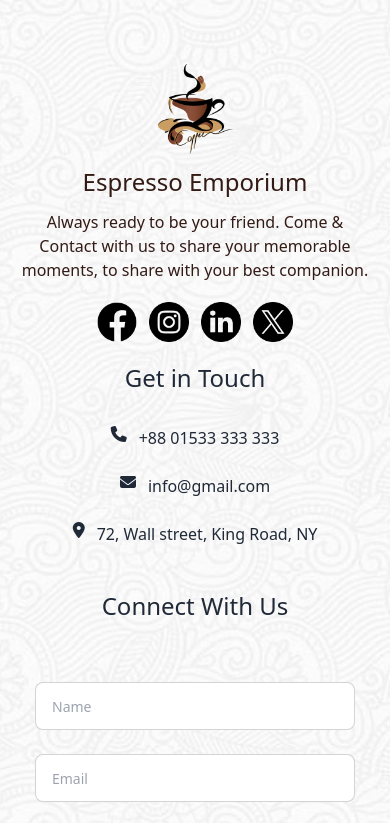
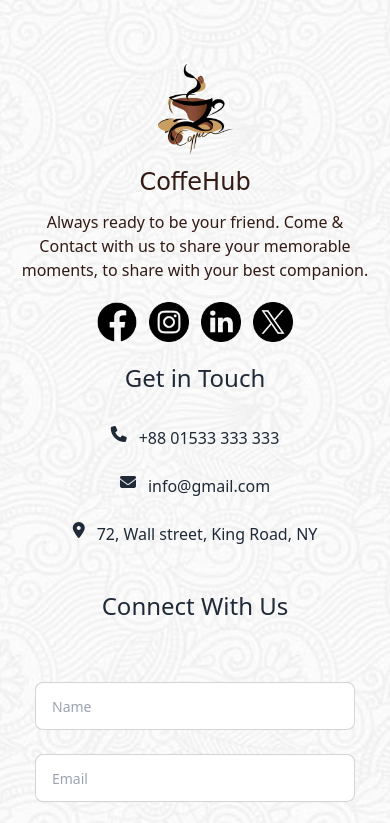
Before and after one commit to DhimanRoy13/CoffeeHub, a website: page Pages/Home/footer.html in a window 390 px wide. Shown: the top 823 px of the page. Drawn offline with nearby package versions, Linux system fonts and the light colour scheme.

Commit message:
Responsiveness

```diff
--- a/Pages/Home/footer.html
+++ b/Pages/Home/footer.html
@@ -3,7 +3,6 @@
 <head>
   <meta charset="UTF-8">
   <meta name="viewport" content="width=device-width, initial-scale=1.0">
-  <title>Espresso Emporium Footer</title>
   <script src="https://cdn.tailwindcss.com"></script>
   <link
     href="https://cdn.jsdelivr.net/npm/daisyui@latest/dist/full.css"
@@ -22,9 +21,9 @@
         <img
           class="w-[75px] h-[90px] mx-auto md:mx-0"
           src="../../images/more/logo1.png"
-          alt="Espresso Emporium Logo"
+          alt="CoffeeHub Logo"
         />
-        <h2 class="text-[#331A15] text-2xl my-3 text-center md:text-left">Espresso Emporium</h2>
+        <h2 class="text-[#331A15] design text-2xl my-3 text-center md:text-left">CoffeHub</h2>
         <p class="text-[#331A15] my-3 text-center md:text-left">
           Always ready to be your friend. Come & Contact with us to share your
           memorable moments, to share with your best companion.
--- a/Styles/footer.css
+++ b/Styles/footer.css
@@ -8,3 +8,8 @@
 .right{
     background-image: url("../images/more/24.jpg");
 }
+
+.design{
+    font-family: 'Rancho', cursive;
+
+}
```
Also changed, not shown: Pages/Home/navbar.html (+1 -1 lines), Pages/SocialPages.html (+1 -1 lines), Pages/index.html (+5 -5 lines).
